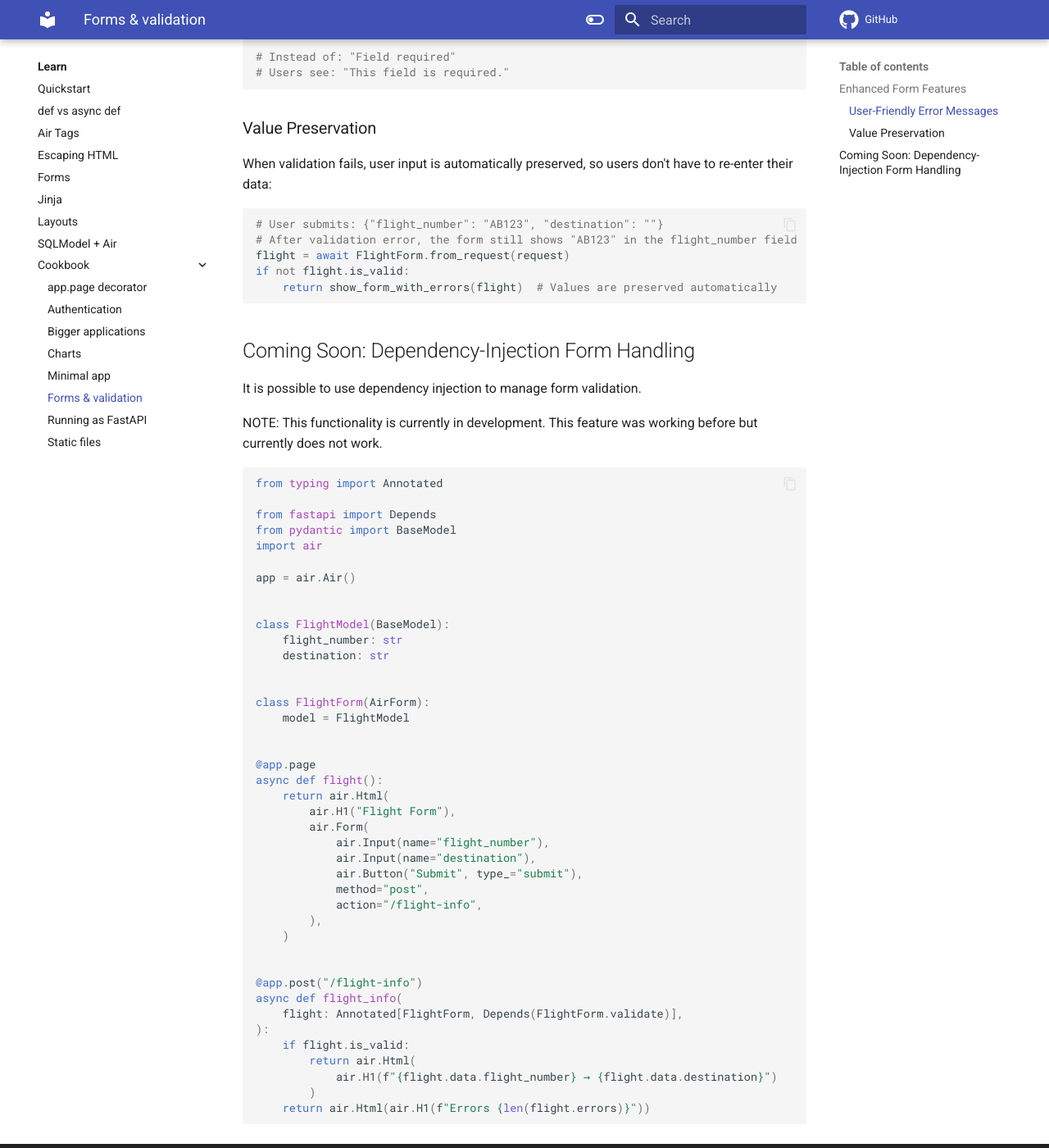
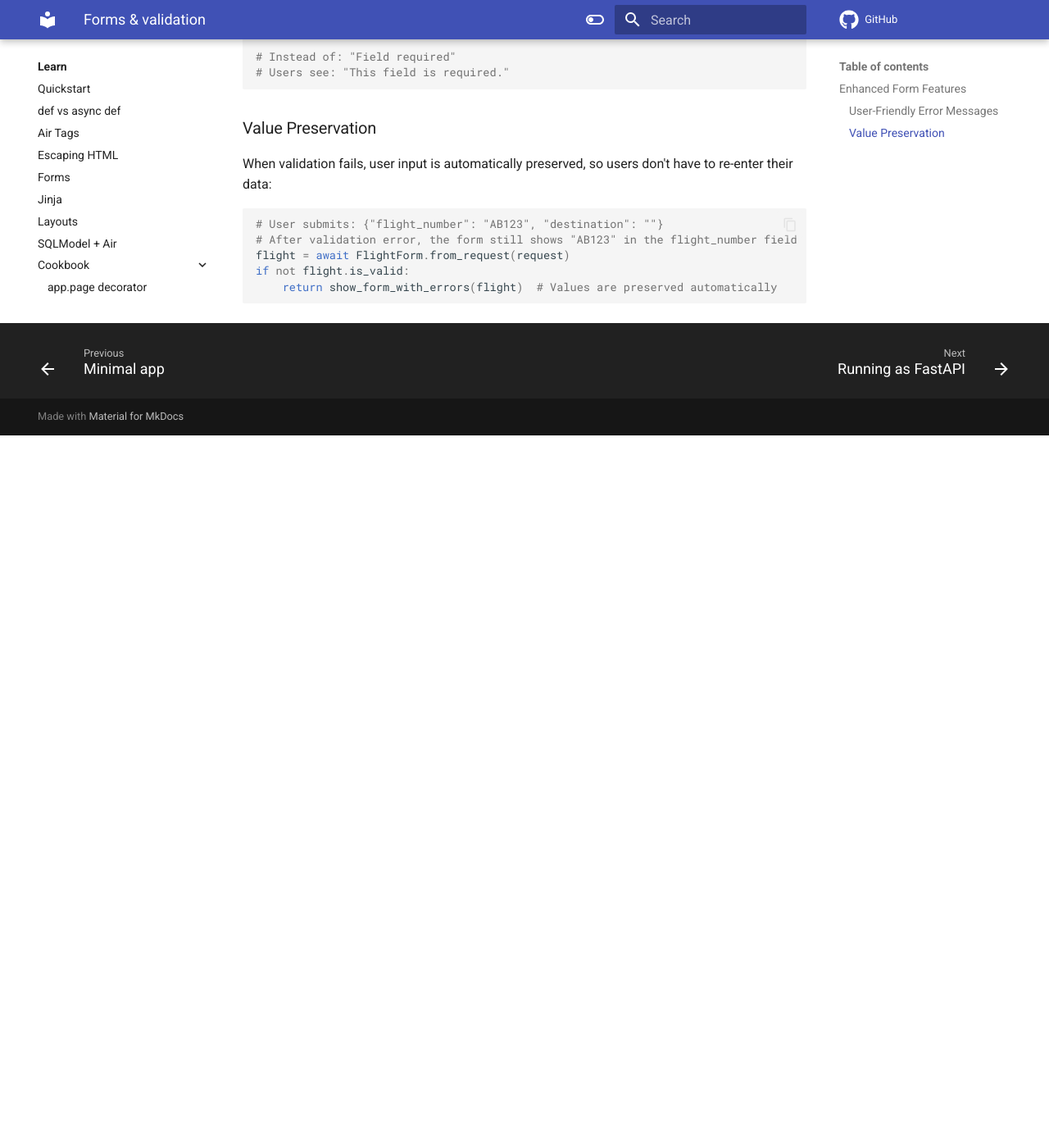
Before and after one commit to feldroy/air, an MkDocs documentation site: the page built from docs/learn/cookbook/forms.md, in a window 1280 px wide and 1400 px high, scrolled down 1479 px. Shown: the whole window at 82% size. Built offline with MkDocs 1.6.1 and Material for MkDocs 9.7.7, drawn with Linux system fonts in a browser that asks for light colours; comment, search, counter and statistics services are not loaded; after the commit the page ends 2010 px from its top, so only the background shows below that; some of the changed text lies outside the part shown.

Commit message:
Cookbook forms page uses AirForm[MyModel] with working examples
FlightModel extends AirModel, FlightForm uses AirForm[FlightModel],
and imports are explicit. The broken "Coming Soon: Dependency-Injection"
section is removed since it declared itself non-functional.

````diff
--- a/docs/learn/cookbook/forms.md
+++ b/docs/learn/cookbook/forms.md
@@ -1,23 +1,23 @@
 # Forms & validation
 
-Built on Pydantic's `BaseModel`, the `AirForm` class is used to validate data coming from HTML forms.
+Built on Pydantic's `BaseModel`, the `AirForm` class validates data from HTML forms with type-safe access to the validated result.
 
 ```python
-from typing import Annotated
-from fastapi import Depends, Request
-from pydantic import BaseModel, Field
+from airmodel import AirModel
+
 import air
+from air import AirForm
 
 app = air.Air()
 
 
-class FlightModel(BaseModel):
-    flight_number: str = Field(..., min_length=1)
-    destination: str = Field(..., min_length=1)
+class FlightModel(AirModel):
+    flight_number: str
+    destination: str
 
 
-class FlightForm(AirForm):
-    model = FlightModel
+class FlightForm(AirForm[FlightModel]):
+    pass
 
 
 @app.page
@@ -80,53 +80,3 @@ flight = await FlightForm.from_request(request)
 if not flight.is_valid:
     return show_form_with_errors(flight)  # Values are preserved automatically
 ```
-
-## Coming Soon: Dependency-Injection Form Handling
-
-It is possible to use dependency injection to manage form validation.
-
-NOTE: This functionality is currently in development. This feature was working before but currently does not work.
-
-```python
-from typing import Annotated
-
-from fastapi import Depends
-from pydantic import BaseModel
-import air
-
-app = air.Air()
-
-
-class FlightModel(BaseModel):
-    flight_number: str
-    destination: str
-
-
-class FlightForm(AirForm):
-    model = FlightModel
-
-
-@app.page
-async def flight():
-    return air.Html(
-        air.H1("Flight Form"),
-        air.Form(
-            air.Input(name="flight_number"),
-            air.Input(name="destination"),
-            air.Button("Submit", type_="submit"),
-            method="post",
-            action="/flight-info",
-        ),
-    )
-
-
-@app.post("/flight-info")
-async def flight_info(
-    flight: Annotated[FlightForm, Depends(FlightForm.validate)],
-):
-    if flight.is_valid:
-        return air.Html(
-            air.H1(f"{flight.data.flight_number} → {flight.data.destination}")
-        )
-    return air.Html(air.H1(f"Errors {len(flight.errors)}"))
-```
````
Also changed, not shown: other parts of docs/learn/cookbook/forms.md (+1 -1 lines).
